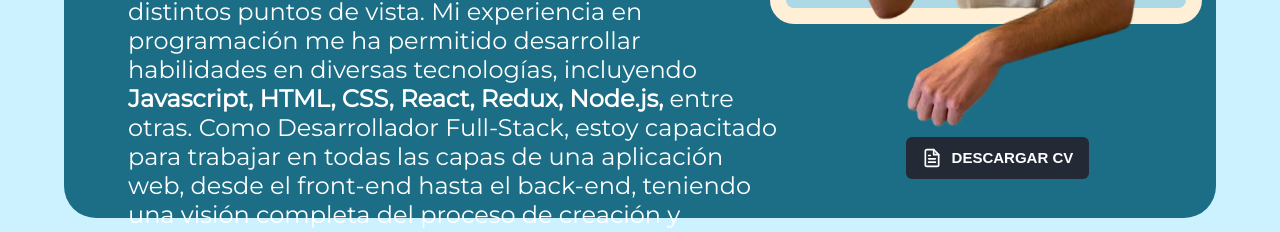
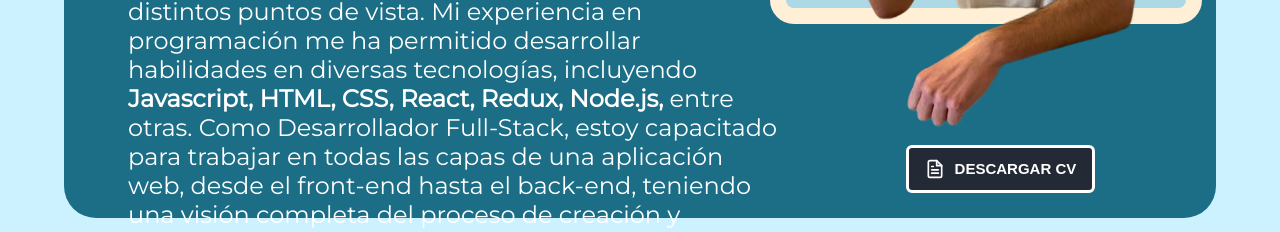
Before and after one commit to AndresPM98/Portfolio, a React (Create React App) app: page / in a window 1280 px wide. Shown: the part 1320-1552 px from the top of the page. Built offline with nearby package versions, Linux system fonts and the light colour scheme.

Commit message:
boton cv

```diff
--- a/src/components/about/about.module.css
+++ b/src/components/about/about.module.css
@@ -25,7 +25,7 @@
 }
 
 .button {
-  margin-top: -25%;
+  margin-top: -23%;
   margin-left: 30%;
 }
 
@@ -34,6 +34,7 @@
   border-width: 0;
   color: white;
   background-color: #242a35;
+  border: solid 3px white;
   font-size: 15px;
   font-weight: 600;
   border-radius: 6px;
```
